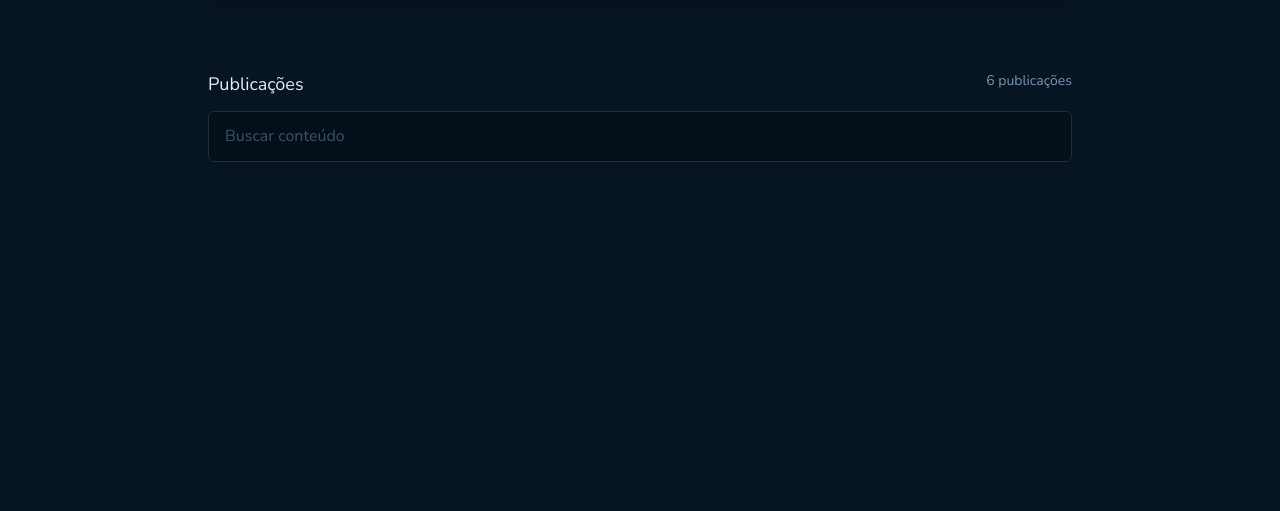
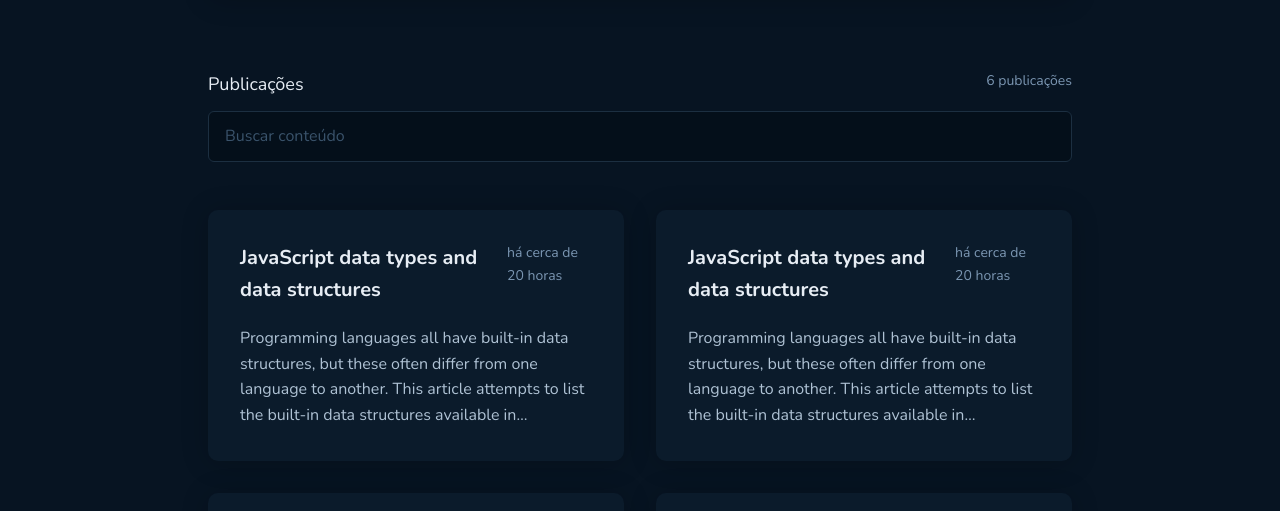
Before and after one commit to lucasroseti/ignite-reactjs-github-blog, a React (Vite) app: page / in a window 1280 px wide. Shown: the part 419-930 px from the top of the page. Before the commit the page ends 800 px from the top, so only its background shows below. Built offline with nearby package versions, Linux system fonts and the light colour scheme.

Commit message:
Post
Application post layout
Date-fns to format date

```diff
--- a/package.json
+++ b/package.json
@@ -12,6 +12,7 @@
   },
   "dependencies": {
     "@types/styled-components": "^5.1.26",
+    "date-fns": "^2.29.3",
     "phosphor-react": "^1.4.1",
     "react": "^18.2.0",
     "react-dom": "^18.2.0",
--- /dev/null
+++ b/src/page/Blog/components/Post/index.tsx
@@ -0,0 +1,36 @@
+import { format, formatDistanceToNow } from 'date-fns'
+import ptBR from 'date-fns/locale/pt-BR'
+
+import { PostContainer, PostDescription, PostHeader } from './styles'
+
+interface PostProps {
+  id: number
+  title: string
+  description: string
+  createdAt: Date
+}
+
+export function Post({ id, title, description, createdAt }: PostProps) {
+  const createdAtDateFormatted = format(
+    createdAt,
+    "d 'de' LLLL 'às' HH:mm'h'",
+    { locale: ptBR },
+  )
+  const createdAtDateRelativeToNow = formatDistanceToNow(createdAt, {
+    locale: ptBR,
+    addSuffix: true,
+  })
+
+  return (
+    <PostContainer>
+      <PostHeader>
+        {title}
+        <time title={createdAtDateFormatted} dateTime={createdAt.toISOString()}>
+          {createdAtDateRelativeToNow}
+        </time>
+      </PostHeader>
+
+      <PostDescription>{description}</PostDescription>
+    </PostContainer>
+  )
+}
--- /dev/null
+++ b/src/page/Blog/components/Post/styles.ts
@@ -0,0 +1,49 @@
+import styled from 'styled-components'
+
+export const PostContainer = styled.div`
+  width: 100%;
+  max-width: 416px;
+  background: ${({ theme }) => theme['blue-dark'][700]};
+  margin: 0 auto;
+  padding: 2rem;
+  box-shadow: 0px 2px 28px rgba(0, 0, 0, 0.2);
+  border-radius: 10px;
+
+  display: flex;
+  flex-direction: column;
+  gap: 1.25rem;
+
+  :hover {
+    border: 2px solid ${({ theme }) => theme.slate[500]};
+  }
+`
+
+export const PostHeader = styled.div`
+  display: flex;
+  justify-content: space-between;
+  gap: 1rem;
+
+  font-weight: 700;
+  font-size: 1.25rem;
+  line-height: 1.6;
+  color: ${({ theme }) => theme.slate[50]};
+
+  time {
+    min-width: 3.5rem;
+    font-size: 0.875rem;
+    font-weight: 400;
+    color: ${({ theme }) => theme.slate[300]};
+  }
+`
+
+export const PostDescription = styled.span`
+  overflow: hidden;
+  max-height: 8rem;
+  -webkit-box-orient: vertical;
+  display: block;
+  display: -webkit-box;
+  text-overflow: ellipsis;
+  -webkit-line-clamp: 4;
+  line-height: 1.6;
+  color: ${({ theme }) => theme.slate[250]};
+`
--- a/src/page/Blog/index.tsx
+++ b/src/page/Blog/index.tsx
@@ -1,8 +1,102 @@
 import { Header } from '../../components/Header'
+import { Post } from './components/Post'
 import { Profile } from './components/Profile'
 import { SearchForm } from './components/SearchForm'
 
-import { BlogContainer, BlogContent } from './styles'
+import { BlogContainer, BlogContent, BlogPosts } from './styles'
+
+const posts = [
+  {
+    id: 1,
+    title: 'JavaScript data types and data structures',
+    description: `Programming languages all have built-in data structures, but these often
+    differ from one language to another. This article attempts to list the
+    built-in data structures available in JavaScript and what properties
+    they have. These can be used to build other data structures. Wherever
+    possible, comparisons with other languages are drawn. Dynamic typing
+    JavaScript is a loosely typed and dynamic language. Variables in
+    JavaScript are not directly associated with any particular value type,
+    and any variable can be assigned (and re-assigned) values of all types:
+    let foo = 42; // foo is now a number foo = bar; // foo is now a string
+    foo = true; // foo is now a boolean`,
+    createdAt: new Date('2023-02-12'),
+  },
+  {
+    id: 2,
+    title: 'JavaScript data types and data structures',
+    description: `Programming languages all have built-in data structures, but these often
+    differ from one language to another. This article attempts to list the
+    built-in data structures available in JavaScript and what properties
+    they have. These can be used to build other data structures. Wherever
+    possible, comparisons with other languages are drawn. Dynamic typing
+    JavaScript is a loosely typed and dynamic language. Variables in
+    JavaScript are not directly associated with any particular value type,
+    and any variable can be assigned (and re-assigned) values of all types:
+    let foo = 42; // foo is now a number foo = bar; // foo is now a string
+    foo = true; // foo is now a boolean`,
+    createdAt: new Date('2023-02-12'),
+  },
+  {
+    id: 3,
+    title: 'JavaScript data types and data structures',
+    description: `Programming languages all have built-in data structures, but these often
+    differ from one language to another. This article attempts to list the
+    built-in data structures available in JavaScript and what properties
+    they have. These can be used to build other data structures. Wherever
+    possible, comparisons with other languages are drawn. Dynamic typing
+    JavaScript is a loosely typed and dynamic language. Variables in
+    JavaScript are not directly associated with any particular value type,
+    and any variable can be assigned (and re-assigned) values of all types:
+    let foo = 42; // foo is now a number foo = bar; // foo is now a string
+    foo = true; // foo is now a boolean`,
+    createdAt: new Date('2023-02-12'),
+  },
+  {
+    id: 4,
+    title: 'JavaScript data types and data structures',
+    description: `Programming languages all have built-in data structures, but these often
+    differ from one language to another. This article attempts to list the
+    built-in data structures available in JavaScript and what properties
+    they have. These can be used to build other data structures. Wherever
+    possible, comparisons with other languages are drawn. Dynamic typing
+    JavaScript is a loosely typed and dynamic language. Variables in
+    JavaScript are not directly associated with any particular value type,
+    and any variable can be assigned (and re-assigned) values of all types:
+    let foo = 42; // foo is now a number foo = bar; // foo is now a string
+    foo = true; // foo is now a boolean`,
+    createdAt: new Date('2023-02-12'),
+  },
+  {
+    id: 5,
+    title: 'JavaScript data types and data structures',
+    description: `Programming languages all have built-in data structures, but these often
+    differ from one language to another. This article attempts to list the
+    built-in data structures available in JavaScript and what properties
+    they have. These can be used to build other data structures. Wherever
+    possible, comparisons with other languages are drawn. Dynamic typing
+    JavaScript is a loosely typed and dynamic language. Variables in
+    JavaScript are not directly associated with any particular value type,
+    and any variable can be assigned (and re-assigned) values of all types:
+    let foo = 42; // foo is now a number foo = bar; // foo is now a string
+    foo = true; // foo is now a boolean`,
+    createdAt: new Date('2023-02-12'),
+  },
+  {
+    id: 6,
+    title: 'JavaScript data types and data structures',
+    description: `Programming languages all have built-in data structures, but these often
+    differ from one language to another. This article attempts to list the
+    built-in data structures available in JavaScript and what properties
+    they have. These can be used to build other data structures. Wherever
+    possible, comparisons with other languages are drawn. Dynamic typing
+    JavaScript is a loosely typed and dynamic language. Variables in
+    JavaScript are not directly associated with any particular value type,
+    and any variable can be assigned (and re-assigned) values of all types:
+    let foo = 42; // foo is now a number foo = bar; // foo is now a string
+    foo = true; // foo is now a boolean`,
+    createdAt: new Date('2023-02-12'),
+  },
+]
 
 export function Blog() {
   return (
@@ -12,6 +106,18 @@ export function Blog() {
 
       <BlogContent>
         <SearchForm />
+
+        <BlogPosts>
+          {posts.map((post) => (
+            <Post
+              key={post.id}
+              id={post.id}
+              title={post.title}
+              description={post.description}
+              createdAt={post.createdAt}
+            />
+          ))}
+        </BlogPosts>
       </BlogContent>
     </BlogContainer>
   )
--- a/src/page/Blog/styles.ts
+++ b/src/page/Blog/styles.ts
@@ -5,5 +5,15 @@ export const BlogContainer = styled.section``
 export const BlogContent = styled.main`
   width: 100%;
   max-width: 864px;
-  margin: 4.5rem auto 0;
+  margin: 4.5rem auto 14.625rem;
+
+  display: flex;
+  flex-direction: column;
+  gap: 3rem;
 `
+
+export const BlogPosts = styled.div`
+  display: flex;
+  flex-wrap: wrap;
+  gap: 2rem;
+`
```
Also changed, not shown: 1 other file (tests, documents, lock files or other folders).
